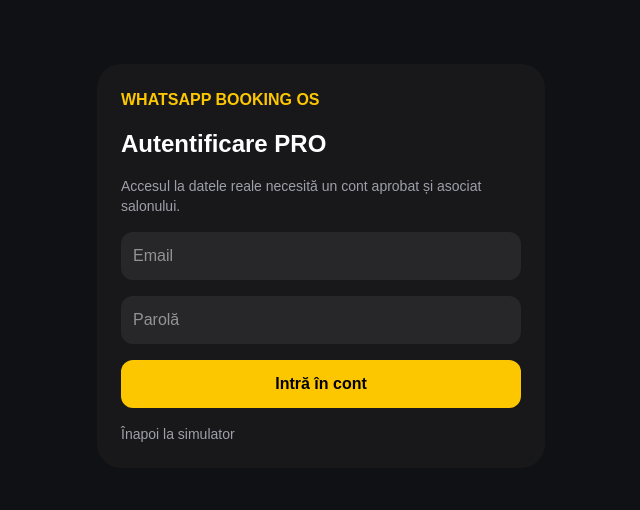
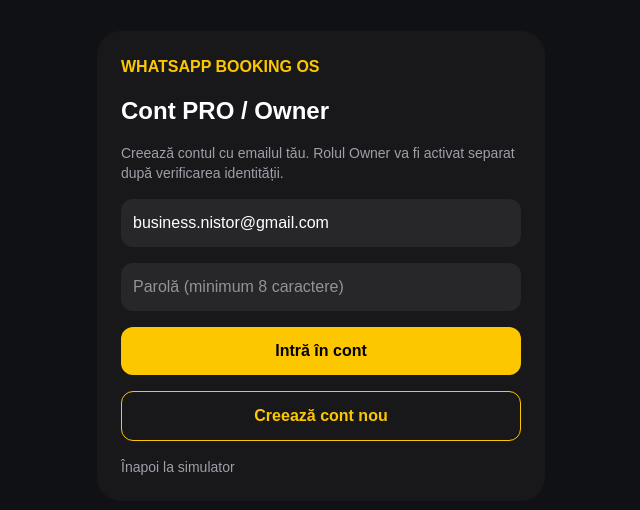
Before and after one commit to nistordaniel06-cpu/whatsapp-booking-os, a Next.js app: page /login in a window 1280 px wide. Shown: the part 134-644 px from the top of the page, without its empty margins (319-959 px from the left). Built offline with nearby package versions, Linux system fonts and the light colour scheme.

Commit message:
feat: secure self-service signup for owner email

```diff
--- a/src/app/login/page.tsx
+++ b/src/app/login/page.tsx
@@ -3,7 +3,11 @@ import {useState} from "react";
 import Link from "next/link";
 import {supabaseBrowser} from "@/lib/supabase-browser";
 export default function Login(){
- const [email,setEmail]=useState("");const [password,setPassword]=useState("");const [message,setMessage]=useState("");const [busy,setBusy]=useState(false);
- async function submit(e:React.FormEvent){e.preventDefault();setBusy(true);setMessage("");try{const {error}=await supabaseBrowser().auth.signInWithPassword({email,password});if(error)throw error;window.location.href="/pro";}catch(e){setMessage(e instanceof Error?e.message:"Autentificarea a eșuat")}finally{setBusy(false)}}
- return <main className="min-h-screen bg-[#101114] text-white p-5 flex items-center justify-center"><form onSubmit={submit} className="bg-zinc-900 p-6 rounded-3xl w-full max-w-md space-y-4"><div className="text-yellow-400 font-bold">WHATSAPP BOOKING OS</div><h1 className="text-2xl font-bold">Autentificare PRO</h1><p className="text-zinc-400 text-sm">Accesul la datele reale necesită un cont aprobat și asociat salonului.</p><input type="email" required autoComplete="email" placeholder="Email" aria-label="Email" className="bg-zinc-800 p-3 rounded-xl w-full" value={email} onChange={e=>setEmail(e.target.value)}/><input type="password" required autoComplete="current-password" placeholder="Parolă" aria-label="Parolă" className="bg-zinc-800 p-3 rounded-xl w-full" value={password} onChange={e=>setPassword(e.target.value)}/><button disabled={busy} className="bg-yellow-400 text-black rounded-xl p-3 w-full font-bold disabled:opacity-50">{busy?"Se conectează...":"Intră în cont"}</button>{message&&<p role="alert" className="text-red-400 text-sm">{message}</p>}<Link href="/demo" className="text-zinc-400 text-sm block">Înapoi la simulator</Link></form></main>
+ const [email,setEmail]=useState("business.nistor@gmail.com");
+ const [password,setPassword]=useState("");
+ const [message,setMessage]=useState("");
+ const [busy,setBusy]=useState(false);
+ async function submit(e:React.FormEvent<HTMLFormElement>){e.preventDefault();setBusy(true);setMessage("");try{const {error}=await supabaseBrowser().auth.signInWithPassword({email,password});if(error)throw error;window.location.href="/pro/live"}catch(e){setMessage(e instanceof Error?e.message:"Autentificarea a eșuat")}finally{setBusy(false)}}
+ async function register(){if(!email||password.length<8){setMessage("Introdu emailul și o parolă de minimum 8 caractere.");return}setBusy(true);setMessage("");try{const {data,error}=await supabaseBrowser().auth.signUp({email,password});if(error)throw error;setMessage(data.session?"Cont creat. Te poți autentifica.":"Cont creat. Verifică emailul pentru confirmarea adresei, apoi autentifică-te.")}catch(e){setMessage(e instanceof Error?e.message:"Nu s-a putut crea contul.")}finally{setBusy(false)}}
+ return <main className="min-h-screen bg-[#101114] text-white p-5 flex items-center justify-center"><form onSubmit={submit} className="bg-zinc-900 p-6 rounded-3xl w-full max-w-md space-y-4"><div className="text-yellow-400 font-bold">WHATSAPP BOOKING OS</div><h1 className="text-2xl font-bold">Cont PRO / Owner</h1><p className="text-zinc-400 text-sm">Creează contul cu emailul tău. Rolul Owner va fi activat separat după verificarea identității.</p><input type="email" required autoComplete="email" placeholder="Email" aria-label="Email" className="bg-zinc-800 p-3 rounded-xl w-full" value={email} onChange={e=>setEmail(e.target.value)}/><input type="password" required minLength={8} autoComplete="current-password" placeholder="Parolă (minimum 8 caractere)" aria-label="Parolă" className="bg-zinc-800 p-3 rounded-xl w-full" value={password} onChange={e=>setPassword(e.target.value)}/><button disabled={busy} className="bg-yellow-400 text-black rounded-xl p-3 w-full font-bold disabled:opacity-50">{busy?"Se procesează...":"Intră în cont"}</button><button type="button" disabled={busy} onClick={register} className="border border-yellow-400 text-yellow-400 rounded-xl p-3 w-full font-semibold">Creează cont nou</button>{message&&<p role="status" className="text-yellow-200 text-sm">{message}</p>}<Link href="/demo" className="text-zinc-400 text-sm block">Înapoi la simulator</Link></form></main>
 }
```
